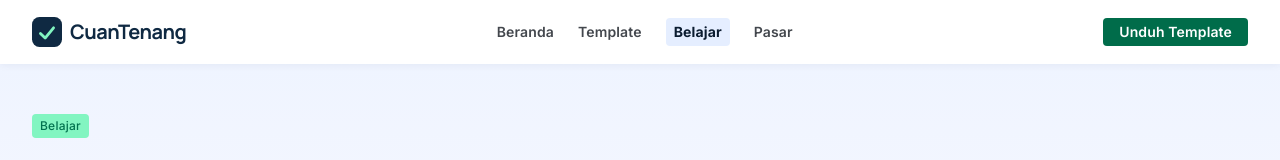
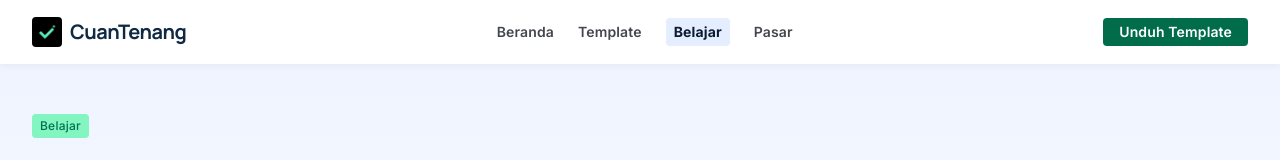
Before and after one commit to zakiafiff/CuanTenang-web, a plain HTML site: page belajar.html in a window 1280 px wide. Shown: the top 160 px of the page. Drawn offline with nearby package versions, Linux system fonts and the light colour scheme.

Commit message:
logo baru

```diff
--- a/belajar.html
+++ b/belajar.html
@@ -11,6 +11,7 @@
 <link href="https://fonts.googleapis.com/css2?family=Material+Symbols+Outlined:opsz,wght,FILL,GRAD@20..48,400,0,0&display=block" rel="stylesheet">
 <script src="https://cdn.tailwindcss.com"></script>
 <script src="assets/tw-config.js"></script>
+<link rel="icon" type="image/jpeg" href="assets/icons/CuanTenang.jpg">
 <style>
 html{scroll-behavior:smooth}
 body{overscroll-behavior-y:none}
@@ -22,7 +23,7 @@ a:focus-visible,button:focus-visible,input:focus-visible{outline:2px solid #006c
 <header class="fixed top-0 left-0 right-0 z-50 bg-surface-container-lowest/90 backdrop-blur-md shadow-[0_1px_8px_rgba(15,41,66,0.06)]">
 <div class="h-16 max-w-7xl mx-auto px-margin-mobile lg:px-margin flex items-center justify-between gap-gutter">
 <a href="index.html" class="flex items-center gap-space-sm" aria-label="CuanTenang - ke beranda">
-<svg width="30" height="30" viewBox="0 0 32 32" aria-hidden="true"><rect width="32" height="32" rx="8" fill="#0f2942"/><path d="M9 17.5l5 5 9-11" fill="none" stroke="#82f5c1" stroke-width="3" stroke-linecap="round" stroke-linejoin="round"/></svg>
+<img src="assets/icons/CuanTenang.jpg" alt="" width="30" height="30" class="rounded-lg">
 <span class="font-display text-headline-sm font-bold tracking-tight text-primary-container">CuanTenang</span></a>
 <nav class="hidden md:flex items-center gap-space-lg" aria-label="Menu utama"><a href="index.html" class="font-label-lg text-label-lg text-on-surface-variant hover:text-on-surface transition-colors">Beranda</a><a href="template.html" class="font-label-lg text-label-lg text-on-surface-variant hover:text-on-surface transition-colors">Template</a><a aria-current="page" href="belajar.html" class="bg-surface-container text-on-surface font-bold rounded-lg px-space-sm py-space-xs text-label-lg">Belajar</a><a href="pasar.html" class="font-label-lg text-label-lg text-on-surface-variant hover:text-on-surface transition-colors">Pasar</a></nav>
 <a href="template.html" class="hidden sm:inline-flex items-center justify-center bg-secondary text-on-secondary hover:opacity-90 font-label-lg text-label-lg px-space-md py-space-xs rounded-lg transition">Unduh Template</a>
```
Also changed, not shown: index.html (+2 -1 lines), pasar.html (+2 -1 lines), template.html (+2 -1 lines), tentang.html (+2 -1 lines), assets/icons/CuanTenang.jpg (added).
